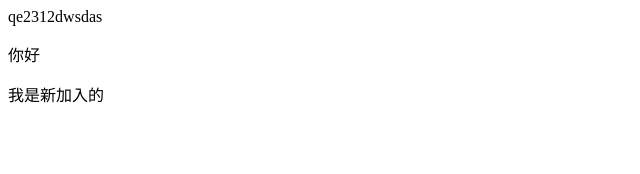
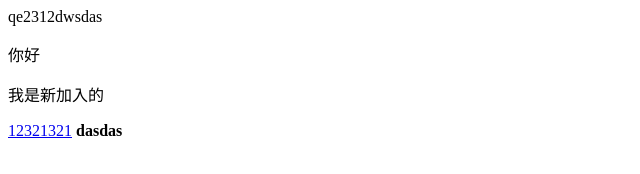
Before and after one commit to Wangdabo/test, a plain HTML site: page 12345.html in a window 1280 px wide. Shown: the whole page, without its empty margins (0-640 px from the left). Drawn offline with Linux system fonts and the light colour scheme.

Commit message:
切换测试[C

```diff
--- a/12345.html
+++ b/12345.html
@@ -8,5 +8,7 @@
     <div>qe2312dwsdas</div>
     <p>你好</p>
     <p>我是新加入的</p>
+    <a href="#">12321321</a>
+    <b>dasdas</b>
 </body>
 </html>
```
